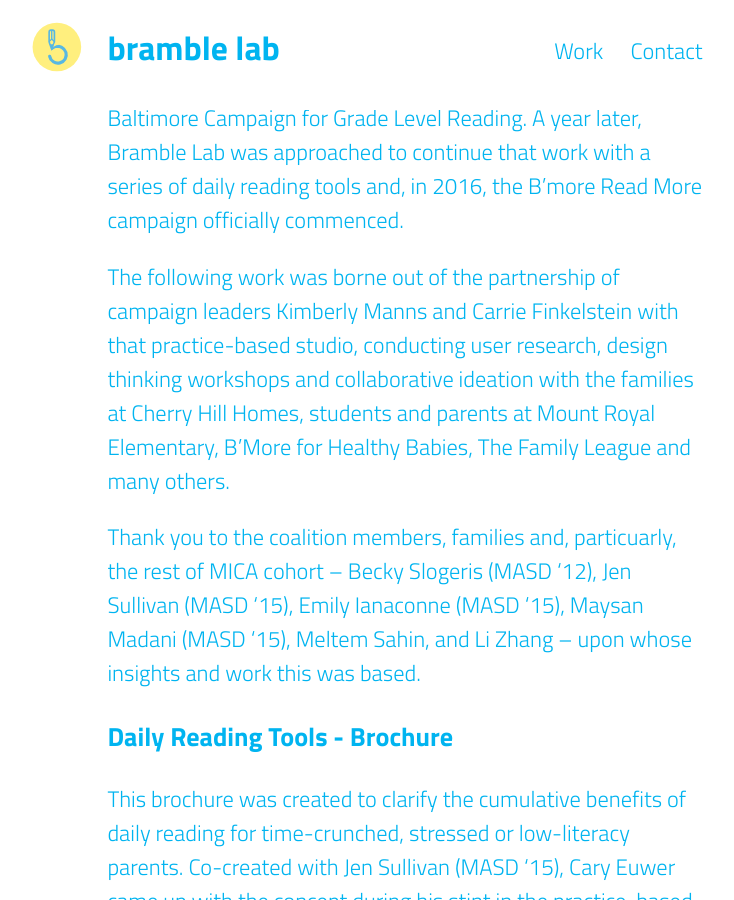
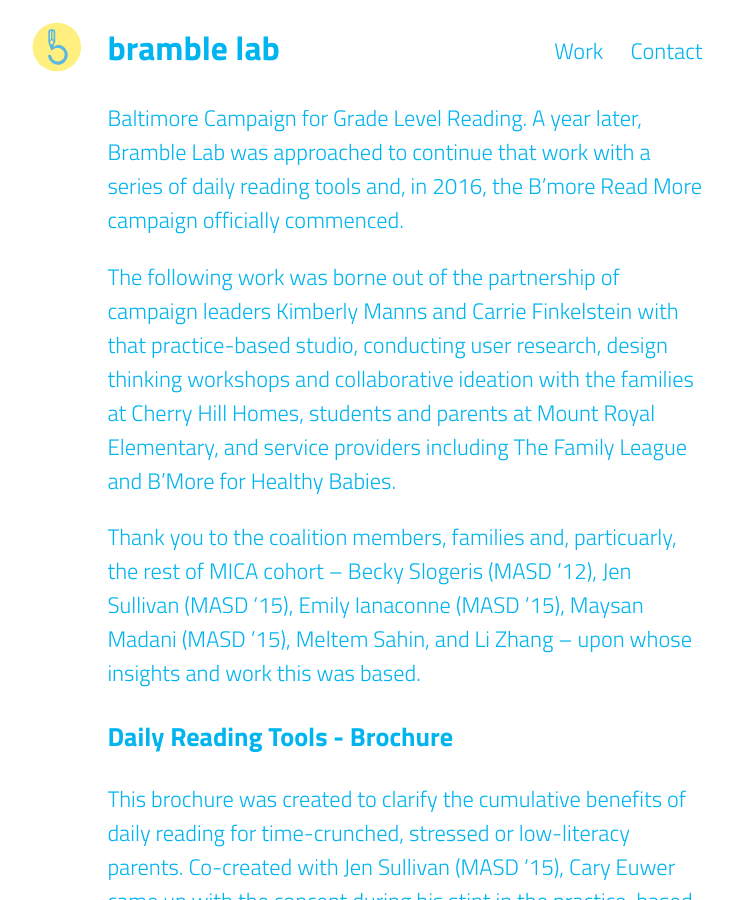
Before and after one commit to bramblelab/bramblelab.github.io, a Jekyll site: the page built from _posts/2016-03-01-grade-level-reading-campaign.markdown, in a window 1280 px wide and 900 px high, scrolled down 460 px. Shown: the whole window, without its empty margins (235-969 px from the left). Built offline with Jekyll 4.4.1, drawn with Linux system fonts in a browser that asks for light colours.

Commit message:
Update 2016-03-01-grade-level-reading-campaign.markdown

```diff
--- a/_posts/2016-03-01-grade-level-reading-campaign.markdown
+++ b/_posts/2016-03-01-grade-level-reading-campaign.markdown
@@ -12,7 +12,7 @@ layout: post
 
 In the fall of 2014, Social Design Associate Becky Slogeris convened a cohort of 7 MICA graduate students to work on a research-based branding, products and services for the Baltimore Campaign for Grade Level Reading. A year later, Bramble Lab was approached to continue that work with a series of daily reading tools and, in 2016, the B'more Read More campaign officially commenced.
 
-The following work was borne out of the partnership of campaign leaders Kimberly Manns and Carrie Finkelstein with that practice-based studio, conducting user research, design thinking workshops and collaborative ideation with the families at Cherry Hill Homes, students and parents at Mount Royal Elementary, B'More for Healthy Babies, The Family League and many others.
+The following work was borne out of the partnership of campaign leaders Kimberly Manns and Carrie Finkelstein with that practice-based studio, conducting user research, design thinking workshops and collaborative ideation with the families at Cherry Hill Homes, students and parents at Mount Royal Elementary, and service providers including The Family League and B'More for Healthy Babies.
 
 Thank you to the coalition members, families and, particuarly, the rest of MICA cohort – Becky Slogeris (MASD '12), Jen Sullivan (MASD '15), Emily Ianaconne (MASD '15), Maysan Madani (MASD '15), Meltem Sahin, and Li Zhang – upon whose insights and work this was based.
 
```
